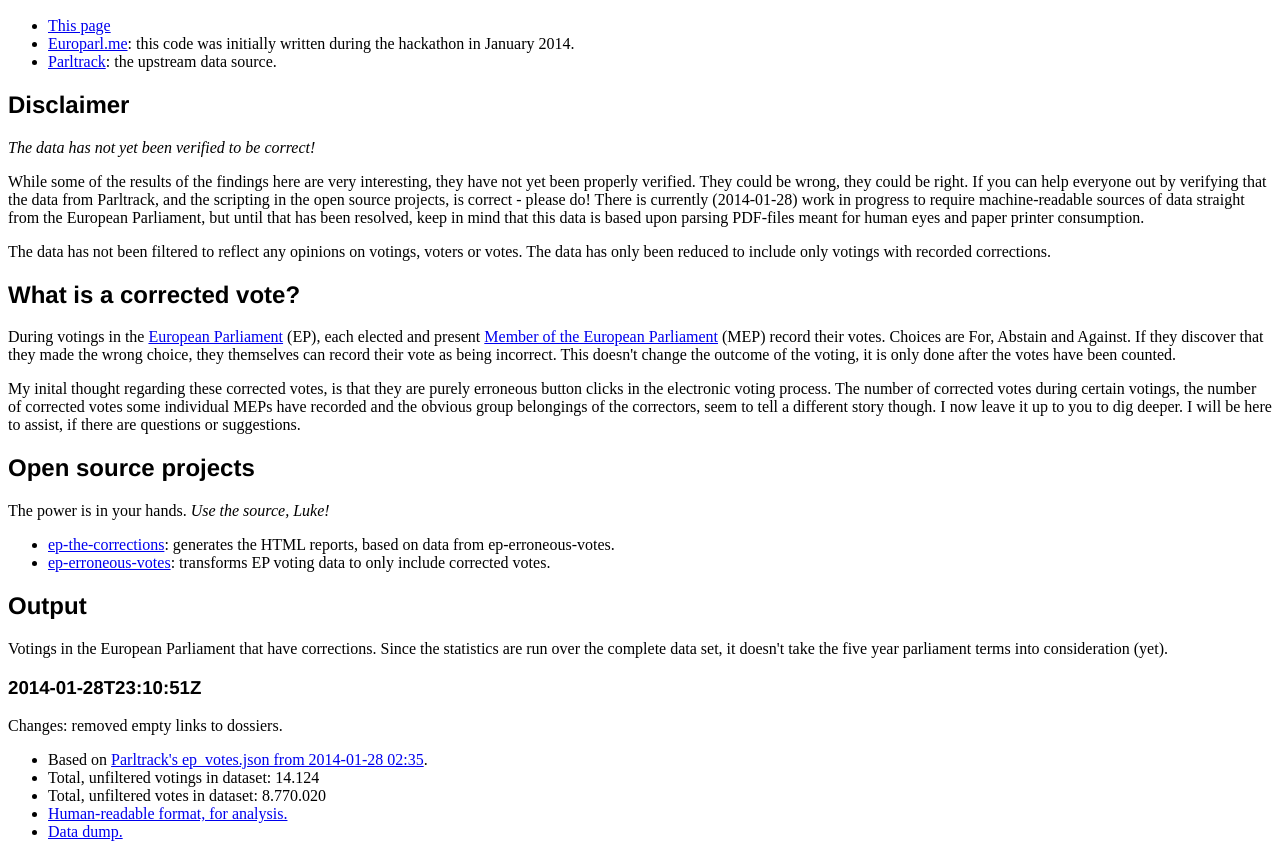
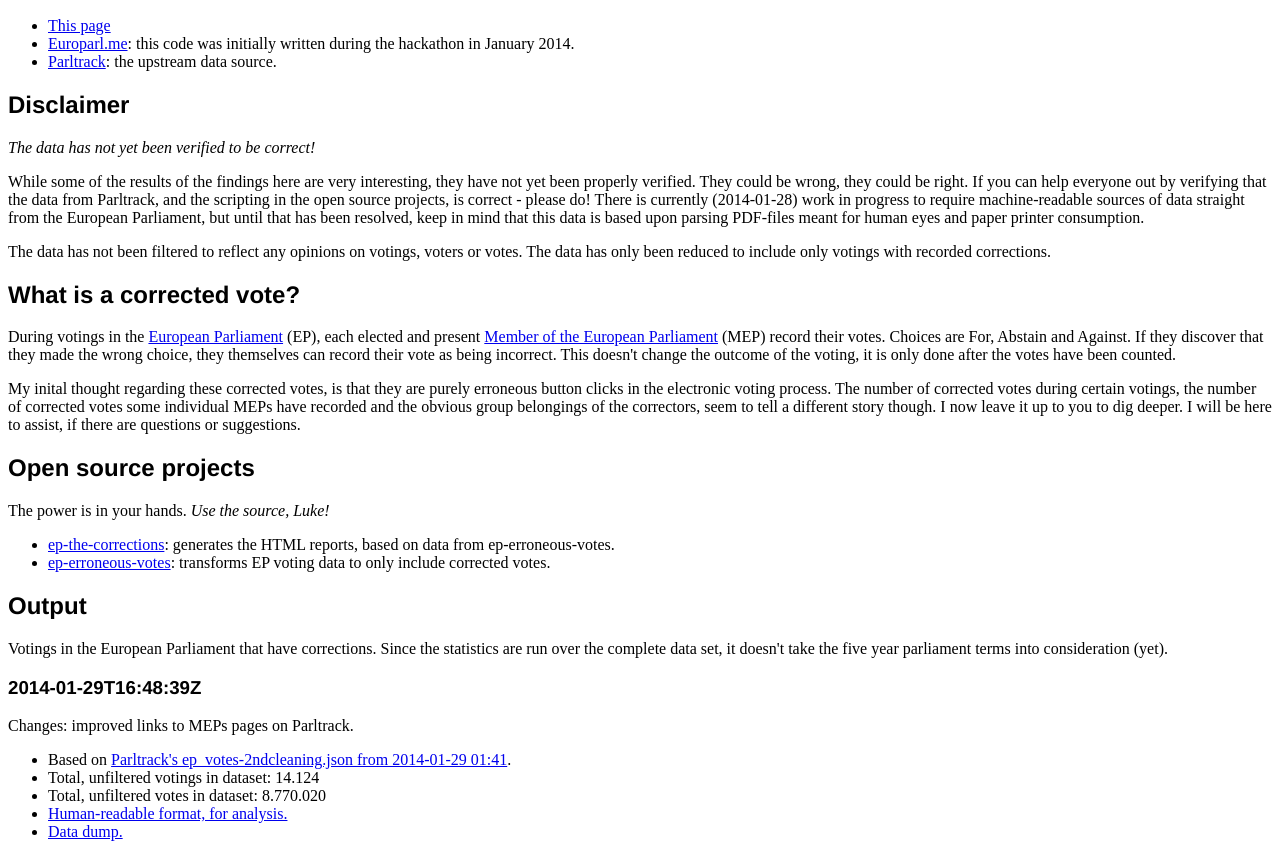
Before and after one commit to joelpurra/ep-projects, a plain HTML site: page index.html in a window 1280 px wide. Shown: the part 111-952 px from the top of the page. Drawn offline with Linux system fonts and the light colour scheme; a web font is replaced by a local one.

Commit message:
Add data dump from 2014-01-29T16:48:39Z

```diff
--- a/index.html
+++ b/index.html
@@ -92,6 +92,30 @@
         <p>
             Votings in the European Parliament that have corrections. Since the statistics are run over the complete data set, it doesn't take the five year parliament terms into consideration (yet).
         </p>
+
+        <section>
+            <h3>
+                <time datetime="2014-01-29T16:48:39Z" title="2014-01-29T16:48:39Z">
+                    2014-01-29T16:48:39Z
+                </time>
+            </h3>
+            <p>
+                Changes: improved links to MEPs pages on Parltrack.
+            </p>
+            <ul>
+                <li>
+                    Based on <a href="http://parltrack.euwiki.org/dumps/ep_votes-2ndcleaning.json.xz">Parltrack's ep_votes-2ndcleaning.json from 2014-01-29 01:41</a>.
+                </li>
+                <li>Total, unfiltered votings in dataset: 14.124</li>
+                <li>Total, unfiltered votes in dataset: 8.770.020</li>
+                <li>
+                    <a href="output/2014-01-29T164839Z/">Human-readable format, for analysis.</a>
+                </li>
+                <li>
+                    <a href="output/2014-01-29T164839Z/correctionals.json">Data dump.</a>
+                </li>
+            </ul>
+        </section>
 
         <section>
             <h3>
```
